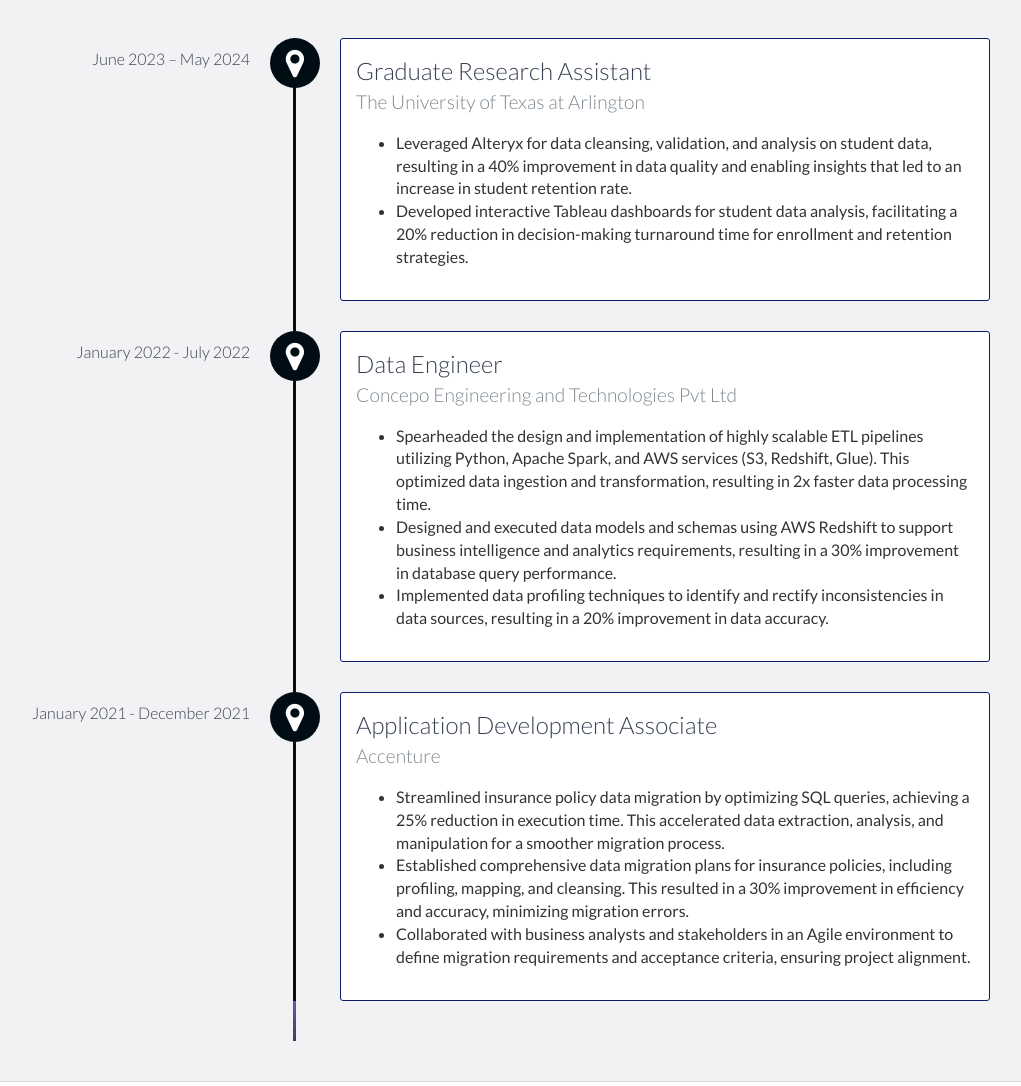
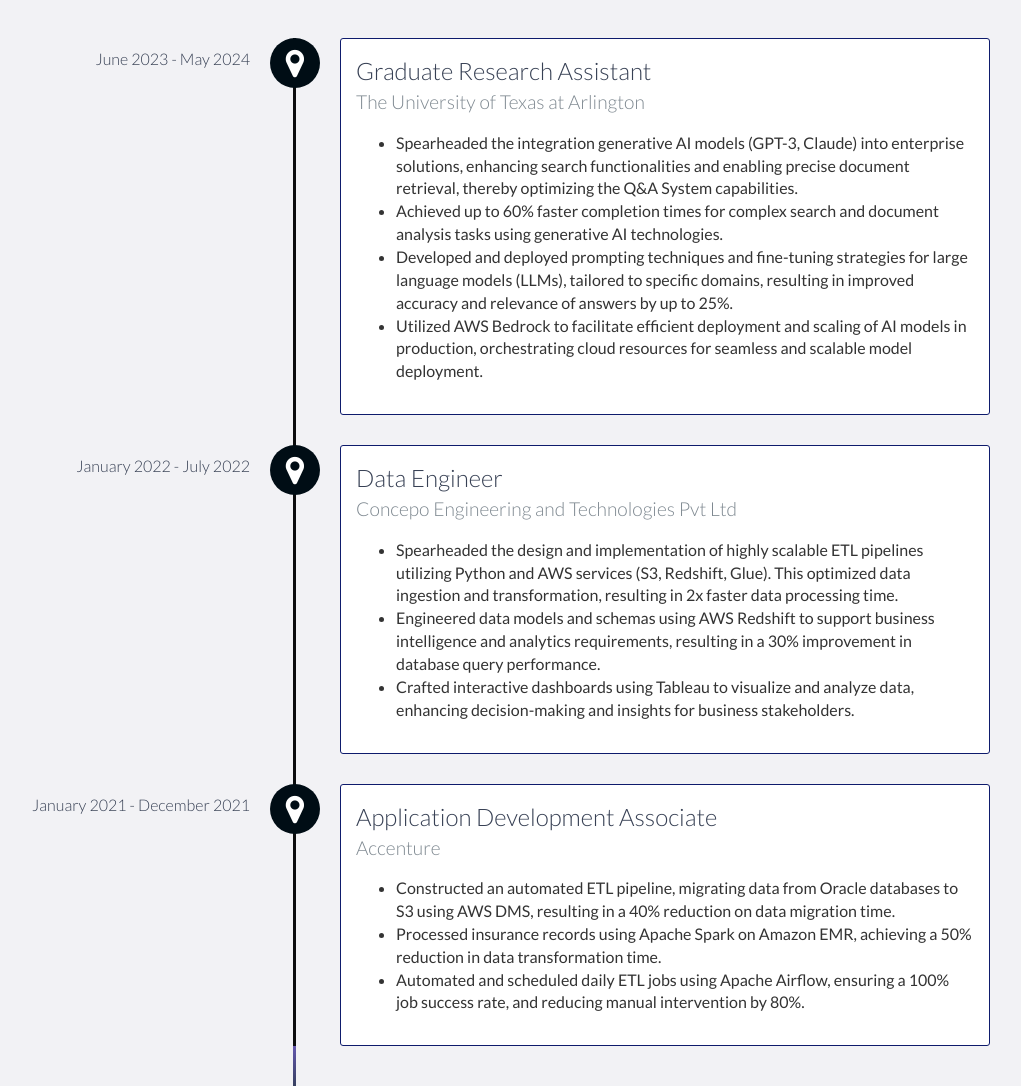
Before and after one commit to indu2106/Portfolio, a website: page index.html in a window 1280 px wide. Shown: the part 1160-2246 px from the top of the page, without its empty margins (150-1171 px from the left). Drawn offline with nearby package versions, Linux system fonts and the light colour scheme.

Commit message:
Updated points

```diff
--- a/index.html
+++ b/index.html
@@ -104,12 +104,14 @@
     <div id="experience" class="background-alt">
         <h2 class="heading">Experience</h2>
         <div id="experience-timeline">
-            <div data-date="June 2023 – May 2024">
+            <div data-date="June 2023 - May 2024">
                 <h3>Graduate Research Assistant</h3>
                 <h4>The University of Texas at Arlington</h4>
                 <ul>
-                    <li>Leveraged Alteryx for data cleansing, validation, and analysis on student data, resulting in a 40% improvement in data quality and enabling insights that led to an increase in student retention rate.</li>
-                    <li>Developed interactive Tableau dashboards for student data analysis, facilitating a 20% reduction in decision-making turnaround time for enrollment and retention strategies.</li>
+                    <li>Spearheaded the integration generative AI models (GPT-3, Claude) into enterprise solutions, enhancing search functionalities and enabling precise document retrieval, thereby optimizing the Q&A System capabilities.</li>
+                    <li>Achieved up to 60% faster completion times for complex search and document analysis tasks using generative AI technologies.</li>
+                    <li>Developed and deployed prompting techniques and fine-tuning strategies for large language models (LLMs), tailored to specific domains, resulting in improved accuracy and relevance of answers by up to 25%.</li>
+                    <li>Utilized AWS Bedrock to facilitate efficient deployment and scaling of AI models in production, orchestrating cloud resources for seamless and scalable model deployment.</li>
                 </ul>
             </div>
 
@@ -117,9 +119,9 @@
                 <h3>Data Engineer</h3>
                 <h4>Concepo Engineering and Technologies Pvt Ltd</h4>
                 <ul>
-                    <li>Spearheaded the design and implementation of highly scalable ETL pipelines utilizing Python, Apache Spark, and AWS services (S3, Redshift, Glue). This optimized data ingestion and transformation, resulting in 2x faster data processing time.</li>
-                    <li>Designed and executed data models and schemas using AWS Redshift to support business intelligence and analytics requirements, resulting in a 30% improvement in database query performance.</li>
-                    <li>Implemented data profiling techniques to identify and rectify inconsistencies in data sources, resulting in a 20% improvement in data accuracy.</li>
+                    <li>Spearheaded the design and implementation of highly scalable ETL pipelines utilizing Python and AWS services (S3, Redshift, Glue). This optimized data ingestion and transformation, resulting in 2x faster data processing time.</li>
+                    <li>Engineered data models and schemas using AWS Redshift to support business intelligence and analytics requirements, resulting in a 30% improvement in database query performance.</li>
+                    <li>Crafted interactive dashboards using Tableau to visualize and analyze data, enhancing decision-making and insights for business stakeholders.</li>
                 </ul>
             </div>
 
@@ -127,9 +129,9 @@
                 <h3>Application Development Associate</h3>
                 <h4>Accenture</h4>
                 <ul>
-                    <li>Streamlined insurance policy data migration by optimizing SQL queries, achieving a 25% reduction in execution time. This accelerated data extraction, analysis, and manipulation for a smoother migration process.</li>
-                    <li>Established comprehensive data migration plans for insurance policies, including profiling, mapping, and cleansing. This resulted in a 30% improvement in efficiency and accuracy, minimizing migration errors.</li>
-                    <li>Collaborated with business analysts and stakeholders in an Agile environment to define migration requirements and acceptance criteria, ensuring project alignment.</li>
+                    <li>Constructed an automated ETL pipeline, migrating data from Oracle databases to S3 using AWS DMS, resulting in a 40% reduction on data migration time.</li>
+                    <li>Processed insurance records using Apache Spark on Amazon EMR, achieving a 50% reduction in data transformation time.</li>
+                    <li>Automated and scheduled daily ETL jobs using Apache Airflow, ensuring a 100% job success rate, and reducing manual intervention by 80%.</li>
                 </ul>
             </div>
         </div>
```
